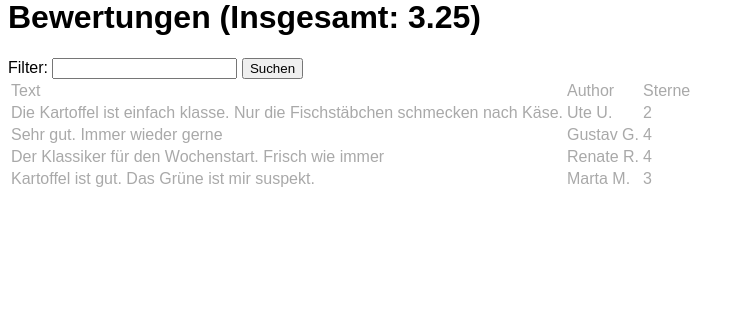
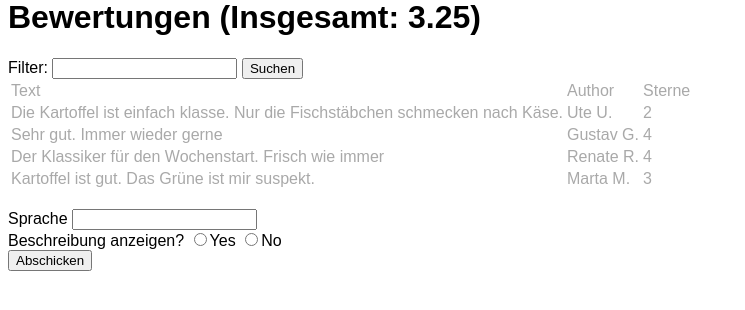
Before and after one commit to miwe01/E-Mensa_Werbeseite, a PHP site: page /meal.php in a window 1280 px wide. Shown: the part 240-550 px from the top of the page, without its empty margins (0-745 px from the left). Run offline with PHP 8.4, Linux system fonts and the light colour scheme.

Commit message:
M2 meal.php buttons fir parameter

```diff
--- a/beispiele/meal.php
+++ b/beispiele/meal.php
@@ -61,8 +61,14 @@ $words = [
         'en' => 'Filter'],
     'search' => ['de' => 'Suchen',
         'en' => 'Search'],
+    'submit' => ['de' => 'Abschicken',
+        'en' => 'Submit'],
     'text' => ['de' => 'Text',
         'en' => 'Text'],
+    'show_desc' => ['de' => 'Beschreibung anzeigen',
+        'en' => 'Show description'],
+    'lang' => ['de' => 'Sprache',
+        'en' => 'Language'],
     'author' => ['de' => 'Author',
         'en' => 'Author'],
     'stars' => ['de' => 'Sterne',
@@ -194,11 +200,18 @@ function calcMeanStars($ratings) { // : float gibt an, dass der Rückgabewert vo
     ?>
     </tbody>
 </table>
-<form method="get">
-    <input id="language" name="language" type="hidden">
-</form>
-<form method="get">
-    <input id="show_description" name="show_description" type="hidden">
-</form>
+<br>
+<div>
+    <form method="get">
+        <label for="language"><?php setLanguage('lang',$words); ?></label>
+        <input id="language" name="language" value="<?php if (isset($_GET[GET_PARAM_LANGUAGE])) echo $_GET[GET_PARAM_LANGUAGE]; ?>" required>
+        <br>
+        <label for="show_description"><?php setLanguage('show_desc',$words); ?>?</label>
+        <input type="radio" id="descyes" name="show_description" value="true" required>Yes
+        <input type="radio" id="descno" name="show_description" value="false">No
+        <br>
+        <input type="submit" value="<?php setLanguage('submit',$words); ?>">
+    </form>
+</div>
 </body>
 </html>
```
